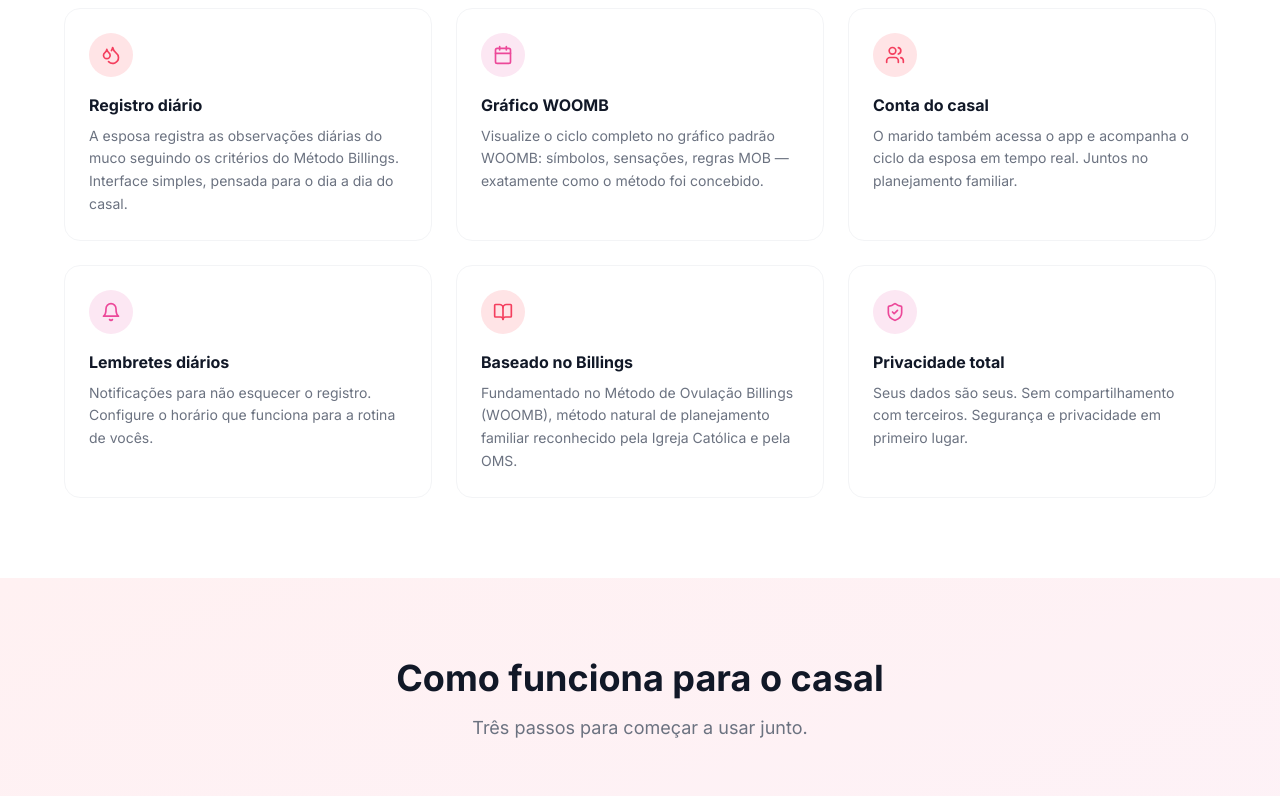
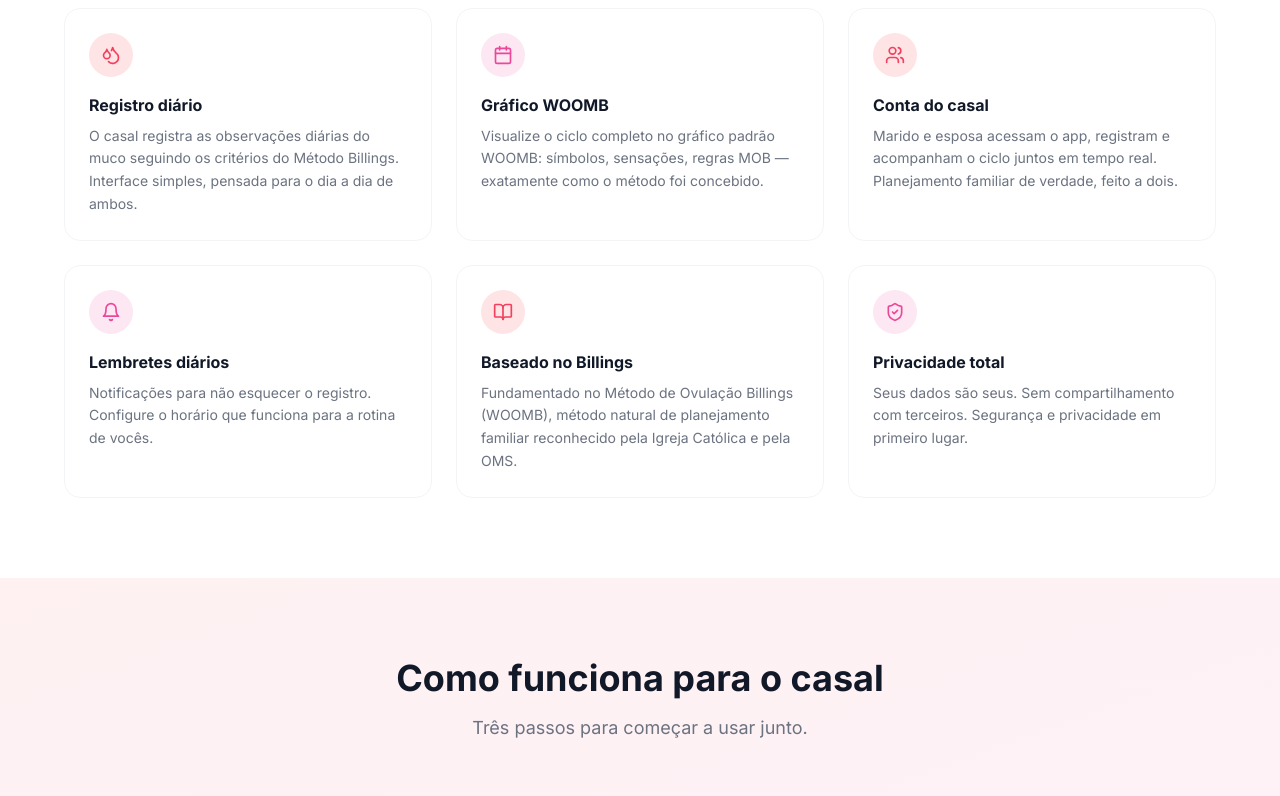
Before and after one commit to omatsudev/cicla-mob, a React (Vite) app: page / in a window 1280 px wide. Shown: the part 1220-2016 px from the top of the page. Built offline with nearby package versions, Linux system fonts and the light colour scheme; no server answers.

Commit message:
fix: atualiza landing page — registro diário pode ser feito por ambos do casal

```diff
--- a/src/pages/Landing.tsx
+++ b/src/pages/Landing.tsx
@@ -25,7 +25,7 @@ const features = [
   {
     icon: Droplets,
     title: "Registro diário",
-    desc: "A esposa registra as observações diárias do muco seguindo os critérios do Método Billings. Interface simples, pensada para o dia a dia do casal.",
+    desc: "O casal registra as observações diárias do muco seguindo os critérios do Método Billings. Interface simples, pensada para o dia a dia de ambos.",
     color: "bg-rose-100 text-rose-500",
   },
   {
@@ -37,7 +37,7 @@ const features = [
   {
     icon: Users,
     title: "Conta do casal",
-    desc: "O marido também acessa o app e acompanha o ciclo da esposa em tempo real. Juntos no planejamento familiar.",
+    desc: "Marido e esposa acessam o app, registram e acompanham o ciclo juntos em tempo real. Planejamento familiar de verdade, feito a dois.",
     color: "bg-rose-100 text-rose-500",
   },
   {
@@ -62,7 +62,7 @@ const features = [
 
 const steps = [
   { n: "01", title: "Casal cria a conta", desc: "A esposa se cadastra e convida o marido. Dois em um — uma conta compartilhada para o casal." },
-  { n: "02", title: "Esposa registra diariamente", desc: "Adiciona as observações do muco seguindo as instruções do método Billings." },
+  { n: "02", title: "Registrem diariamente", desc: "Qualquer um do casal pode adicionar as observações do muco seguindo as instruções do método Billings." },
   { n: "03", title: "Casal acompanha junto", desc: "O marido acompanha o gráfico, identificam o período fértil e tomam decisões juntos, em comunhão." },
 ];
 
```
